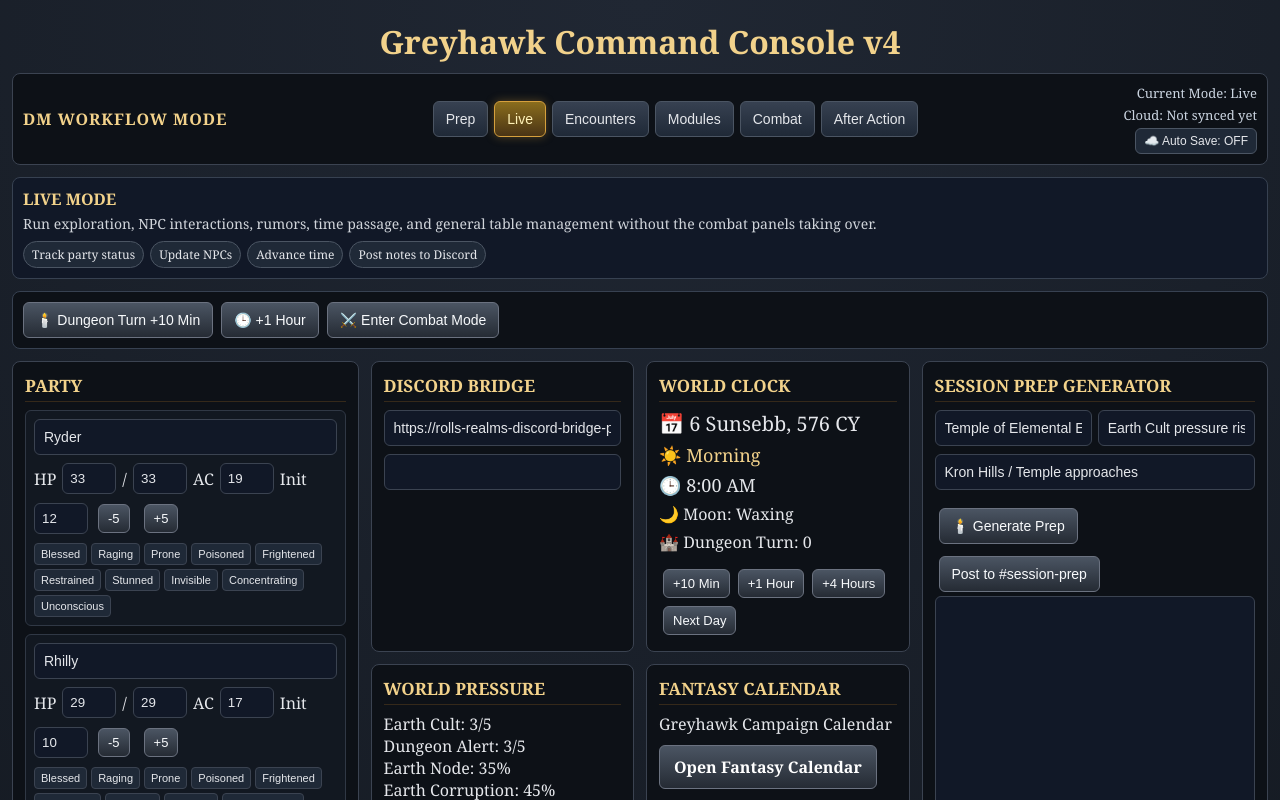
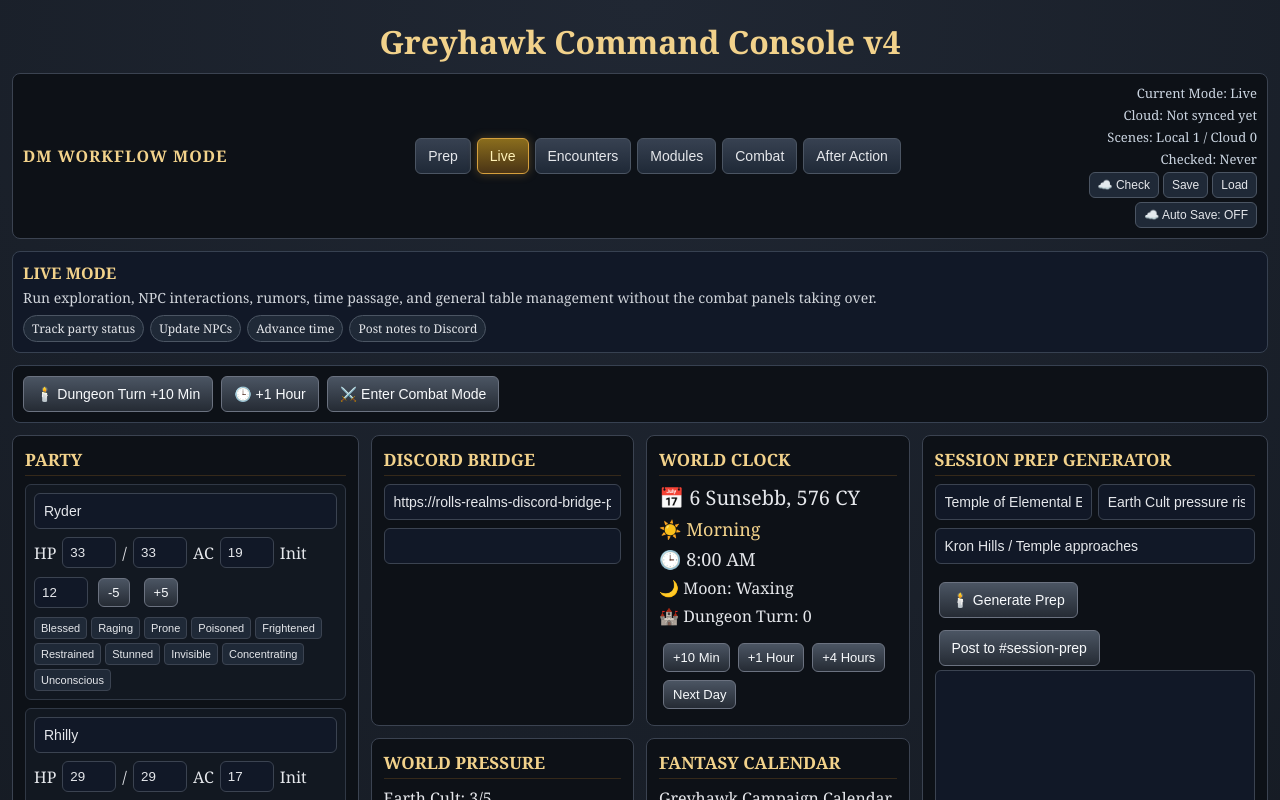
Before and after one commit to hahnfahn-web/greyhawk-console, a React (Vite) app: page / in a window 1280 px wide. Shown: the top 800 px of the page. Built offline with nearby package versions, Linux system fonts and the light colour scheme.

Commit message:
Add Cloud Sync Hardening v2

```diff
--- a/src/App.jsx
+++ b/src/App.jsx
@@ -818,6 +818,8 @@ export default function App() {
   const [workflowMode, setWorkflowMode] = useState(() => loadSaved("workflowMode", "Live"));
   const [cloudSyncStatus, setCloudSyncStatus] = useState(() => loadSaved("cloudSyncStatus", "Not synced yet"));
   const [hasAutoLoadedCloud, setHasAutoLoadedCloud] = useState(false);
+  const [cloudSceneCount, setCloudSceneCount] = useState(() => loadSaved("cloudSceneCount", 0));
+  const [cloudLastChecked, setCloudLastChecked] = useState(() => loadSaved("cloudLastChecked", "Never"));
   const [autoCloudSave, setAutoCloudSave] = useState(() => loadSaved("autoCloudSave", false));
   const [moduleScenes, setModuleScenes] = useState(() => loadSaved("moduleScenes", [
     {
@@ -1001,6 +1003,8 @@ export default function App() {
   useEffect(() => localStorage.setItem("channel", JSON.stringify(channel)), [channel]);
   useEffect(() => localStorage.setItem("workflowMode", JSON.stringify(workflowMode)), [workflowMode]);
   useEffect(() => localStorage.setItem("cloudSyncStatus", JSON.stringify(cloudSyncStatus)), [cloudSyncStatus]);
+  useEffect(() => localStorage.setItem("cloudSceneCount", JSON.stringify(cloudSceneCount)), [cloudSceneCount]);
+  useEffect(() => localStorage.setItem("cloudLastChecked", JSON.stringify(cloudLastChecked)), [cloudLastChecked]);
   useEffect(() => localStorage.setItem("autoCloudSave", JSON.stringify(autoCloudSave)), [autoCloudSave]);
   useEffect(() => localStorage.setItem("moduleScenes", JSON.stringify(moduleScenes)), [moduleScenes]);
   useEffect(() => localStorage.setItem("selectedSceneId", JSON.stringify(selectedSceneId)), [selectedSceneId]);
@@ -2714,9 +2718,10 @@ Earth Node Progress: ${nodeProgress}%`;
 
     try {
       const campaignState = getCampaignState();
+      const sceneCount = campaignState.moduleScenes?.length || 0;
       const payload = {
         savedAt: new Date().toISOString(),
-        sceneCount: campaignState.moduleScenes?.length || 0,
+        sceneCount,
         campaign: campaignState,
       };
 
@@ -2731,12 +2736,43 @@ Earth Node Progress: ${nodeProgress}%`;
 
       if (!res.ok) throw new Error(`HTTP ${res.status}`);
 
-      const status = `Cloud saved ${new Date().toLocaleTimeString()} — ${campaignState.moduleScenes?.length || 0} scene(s)`;
+      const status = `Cloud saved ${new Date().toLocaleTimeString()} — ${sceneCount} scene(s)`;
+      setCloudSceneCount(sceneCount);
+      setCloudLastChecked(new Date().toLocaleTimeString());
       setCloudSyncStatus(status);
       addLog(`☁️ ${status}.`);
     } catch (err) {
       setCloudSyncStatus(`Cloud save failed: ${err.message}`);
       addLog(`❌ Cloud save failed: ${err.message}`);
+    }
+  };
+
+  const checkCloudState = async () => {
+    if (!bridgeUrl || !apiKey) {
+      addLog("❌ Cloud check failed: bridge not configured.");
+      return;
+    }
+
+    try {
+      const res = await fetch(`${bridgeUrl}/campaign-state`, {
+        method: "GET",
+        headers: { Authorization: `Bearer ${apiKey}` },
+      });
+
+      if (!res.ok) throw new Error(`HTTP ${res.status}`);
+
+      const payload = await res.json();
+      const data = payload.campaign || payload;
+      const sceneCount = data.moduleScenes?.length || payload.sceneCount || 0;
+      const checked = new Date().toLocaleTimeString();
+
+      setCloudSceneCount(sceneCount);
+      setCloudLastChecked(checked);
+      setCloudSyncStatus(`Cloud checked ${checked} — ${sceneCount} scene(s)`);
+      addLog(`☁️ Cloud checked: ${sceneCount} scene(s). Local: ${moduleScenes.length} scene(s).`);
+    } catch (err) {
+      setCloudSyncStatus(`Cloud check failed: ${err.message}`);
+      addLog(`❌ Cloud check failed: ${err.message}`);
     }
   };
 
@@ -2790,6 +2826,8 @@ Earth Node Progress: ${nodeProgress}%`;
       setLog(data.log || []);
 
       const loadedSceneCount = data.moduleScenes?.length || 0;
+      setCloudSceneCount(loadedSceneCount);
+      setCloudLastChecked(new Date().toLocaleTimeString());
       const status = payload.savedAt
         ? `Cloud loaded ${new Date(payload.savedAt).toLocaleString()} — ${loadedSceneCount} scene(s)`
         : `Cloud loaded ${new Date().toLocaleTimeString()} — ${loadedSceneCount} scene(s)`;
@@ -2872,8 +2910,14 @@ Earth Node Progress: ${nodeProgress}%`;
         workflowMode={workflowMode}
         setWorkflowMode={setWorkflowMode}
         cloudSyncStatus={cloudSyncStatus}
+        cloudSceneCount={cloudSceneCount}
+        cloudLastChecked={cloudLastChecked}
+        localSceneCount={moduleScenes.length}
         autoCloudSave={autoCloudSave}
         setAutoCloudSave={setAutoCloudSave}
+        saveCampaignToCloud={saveCampaignToCloud}
+        loadCampaignFromCloud={loadCampaignFromCloud}
+        checkCloudState={checkCloudState}
       />
       <WorkflowGuide workflowMode={workflowMode} />
       <WorkflowQuickActions
@@ -3159,7 +3203,7 @@ Earth Node Progress: ${nodeProgress}%`;
   );
 }
 
-function WorkflowBar({ workflowMode, setWorkflowMode, cloudSyncStatus, autoCloudSave, setAutoCloudSave }) {
+function WorkflowBar({ workflowMode, setWorkflowMode, cloudSyncStatus, cloudSceneCount, cloudLastChecked, localSceneCount, autoCloudSave, setAutoCloudSave, saveCampaignToCloud, loadCampaignFromCloud, checkCloudState }) {
   const modes = ["Prep", "Live", "Encounters", "Modules", "Combat", "After Action"];
 
   return (
@@ -3182,6 +3226,13 @@ function WorkflowBar({ workflowMode, setWorkflowMode, cloudSyncStatus, autoCloud
       <div style={workflowStatusStyle}>
         <div>Current Mode: {workflowMode}</div>
         <div>Cloud: {cloudSyncStatus}</div>
+        <div>Scenes: Local {localSceneCount || 0} / Cloud {cloudSceneCount || 0}</div>
+        <div>Checked: {cloudLastChecked}</div>
+        <div style={workflowCloudButtonRowStyle}>
+          <button style={workflowMiniButtonStyle} onClick={checkCloudState}>☁️ Check</button>
+          <button style={workflowMiniButtonStyle} onClick={saveCampaignToCloud}>Save</button>
+          <button style={workflowMiniButtonStyle} onClick={loadCampaignFromCloud}>Load</button>
+        </div>
         <button
           style={autoCloudSave ? workflowMiniButtonActiveStyle : workflowMiniButtonStyle}
           onClick={() => setAutoCloudSave(!autoCloudSave)}
@@ -4313,6 +4364,7 @@ const workflowButtonActiveStyle = { ...workflowButtonStyle, background: "linear-
 const workflowStatusStyle = { color: "#cbd5e1", fontSize: 13, display: "grid", gap: 4, justifyItems: "end" };
 const workflowMiniButtonStyle = { background: "#1f2937", color: "#e5e7eb", border: "1px solid #4b5563", borderRadius: 6, padding: "5px 8px", cursor: "pointer", fontSize: 12 };
 const workflowMiniButtonActiveStyle = { ...workflowMiniButtonStyle, background: "linear-gradient(180deg, #166534 0%, #14532d 100%)", border: "1px solid #22c55e", color: "#dcfce7" };
+const workflowCloudButtonRowStyle = { display: "flex", gap: 4, flexWrap: "wrap", justifyContent: "flex-end" };
 const workflowGuideStyle = { background: "#111827", border: "1px solid #374151", borderRadius: 8, padding: 10, marginBottom: 12 };
 const workflowGuideTitleStyle = { color: "#f2d28b", fontWeight: "bold", marginBottom: 4, textTransform: "uppercase" };
 const workflowGuideTextStyle = { color: "#d1d5db", fontSize: 14, marginBottom: 8 };
```
